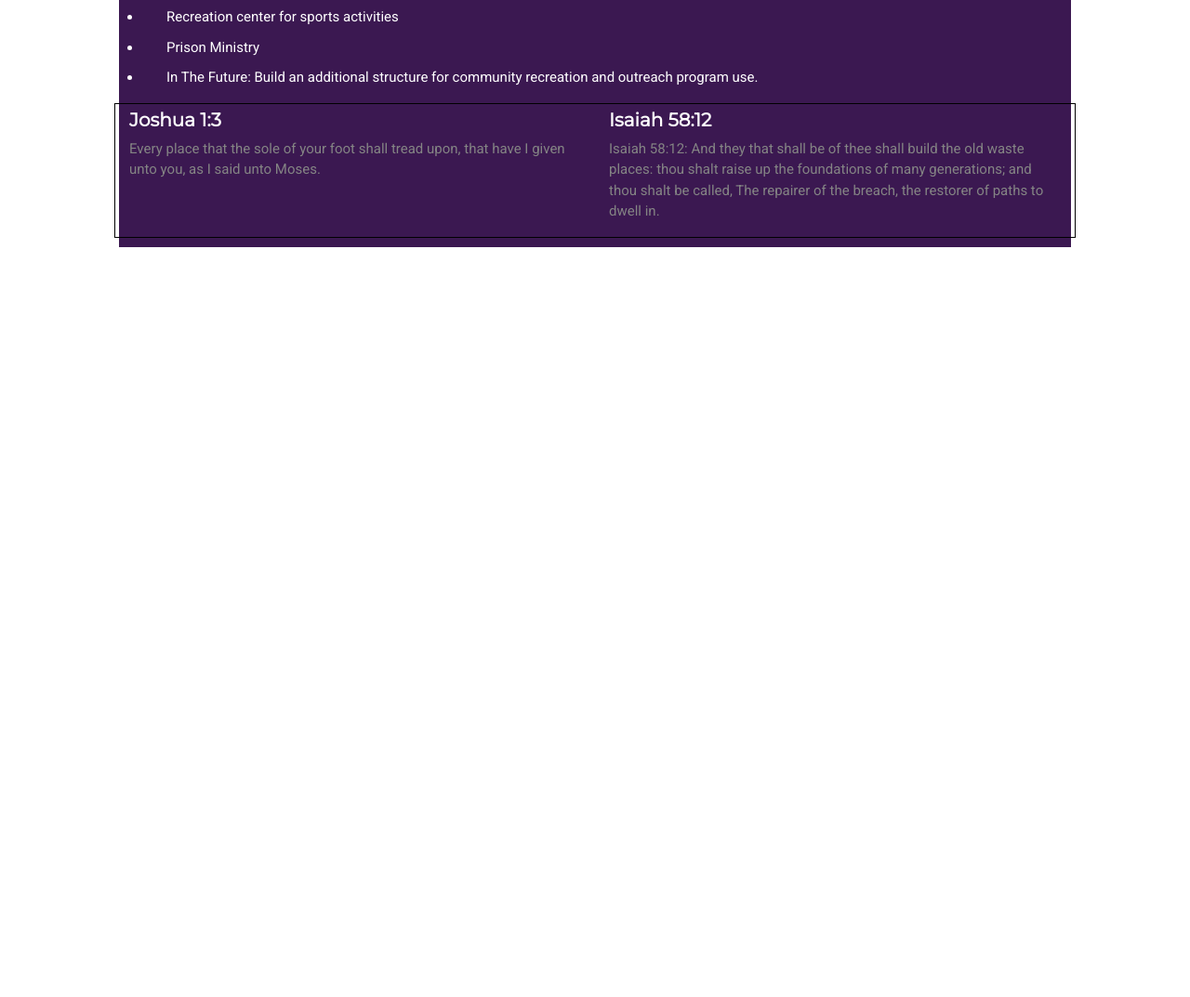
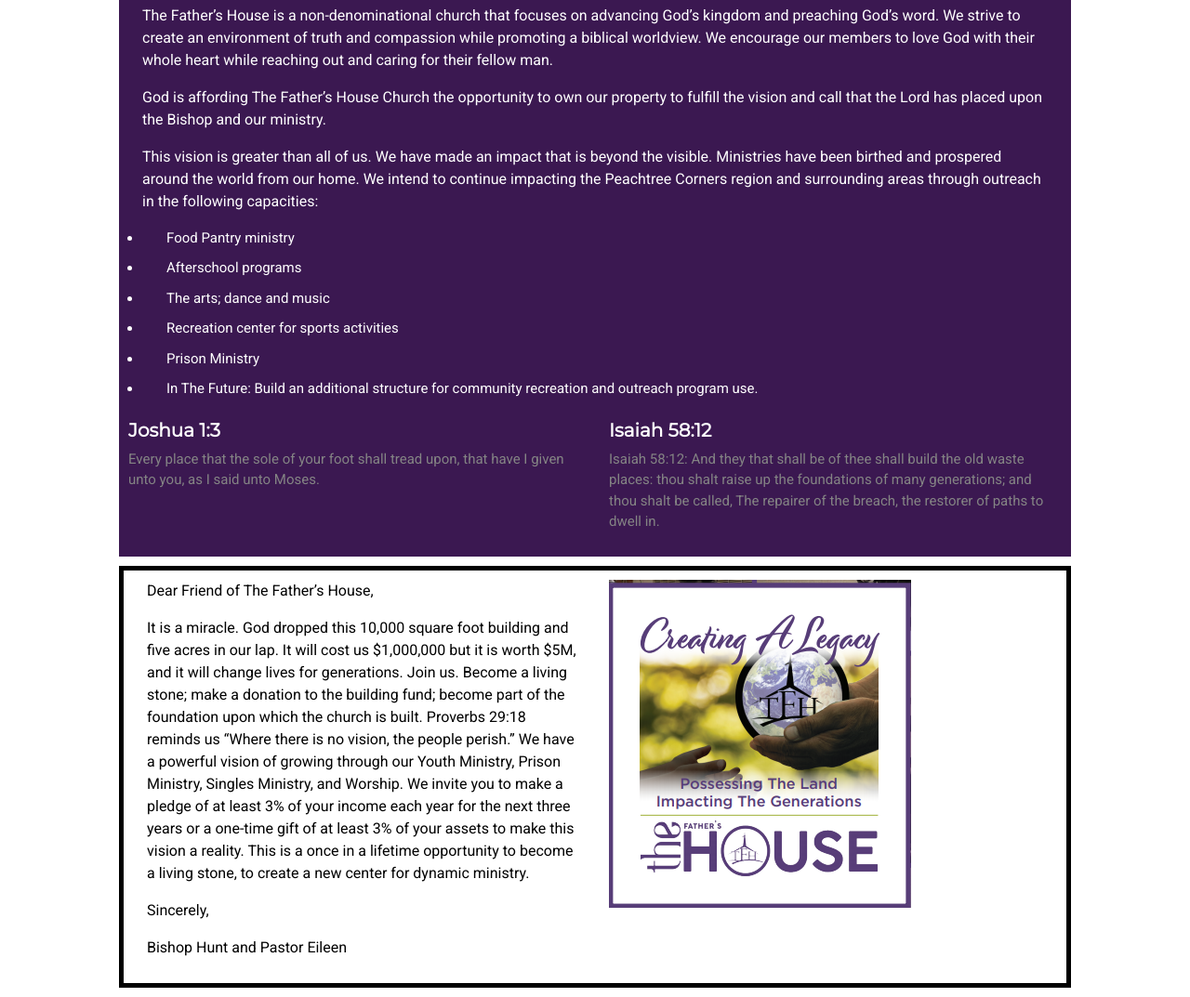
Before and after one commit to anelson0112/FathersHouseChurch, a plain HTML site: page index.html in a window 1280 px wide. Shown: the part 1312-2385 px from the top of the page at 93% size. Before the commit the page ends 1578 px from the top, so only its background shows below. Drawn offline with nearby package versions, Linux system fonts and the light colour scheme.

Commit message:
vision and legacy

```diff
--- a/index.html
+++ b/index.html
@@ -26,13 +26,17 @@
         <div class="container text-center text-md-left" data-aos="fade-up">
             <h1>The Father's House</h1>
             <h2>Capital Campaign</h2>
-      <a href="#about" class="btn-get-started scrollto">Get Started</a>
+
     </div>
   </section><!-- End Hero -->
 <!-- Bishop's Message -->
 <section id="message" class="message">
 <div class="container">
-
+  <div class="row">
+    <div class="col-lg-12">
+      <iframe width="560" height="315" src="https://www.youtube.com/embed/26uXFHKDnNg" title="YouTube video player" frameborder="0" allow="accelerometer; autoplay; clipboard-write; encrypted-media; gyroscope; picture-in-picture" allowfullscreen></iframe>
+    </div>
+    </div>
     <div class="row">
         <div class="col-lg-6">
           <img src="img/hands.jpg" class="img-fluid" alt="">
@@ -93,7 +97,31 @@
         </div>
       </div>
   </section><!-- End Vision Section -->
+  <!-- Legacy Section   -->
 
+  <section id="Legacy" class="legacy">
+    <div class="container">
+
+      <div class="row">
+
+        <div class="col-lg-6">
+
+          <p> Dear Friend of The Father’s House,</p>
+
+
+          <p>It is a miracle. God dropped this 10,000 square foot building and five acres in our lap. It will cost us $1,000,000 but it is worth $5M, and it will change lives for generations. Join us. Become a living stone; make a donation to the building fund; become part of the foundation upon which the church is built. Proverbs 29:18 reminds us “Where there is no vision, the people perish.” We have a powerful vision of growing through our Youth Ministry, Prison Ministry, Singles Ministry, and Worship. We invite you to make a pledge of at least 3% of your income each year for the next three years or a one-time gift of at least 3% of your assets to make this vision a reality. This is a once in a lifetime opportunity to become a living stone, to create a new center for dynamic ministry.</p>
+
+          <p>Sincerely,</p>
+          <p>Bishop Hunt and Pastor Eileen</p>
+        </div>
+        <div class="col-lg-6">
+          <img src="img\tfhcapturing.PNG" class="img-fluid" alt="">
+        </div>
+
+
+    </div>
+  </section>
+  <!--End Legacy Section-->
 
 
 
--- a/style.css
+++ b/style.css
@@ -16,11 +16,11 @@
   width: 100%;
   height: 60vh;
   background-image: url("fireworks.jpg")  ;
-  /* background:center center; */
   background-size: cover;
   position: relative;
   margin-top: 70px;
   padding: 0;
+  text-align: center;
 }
 
 #hero h1 {
@@ -55,6 +55,10 @@
   }
 
   /* message section*/
+  iframe{
+    display: block;
+    margin: 10px auto;
+  }
   .message {
     padding: 10px 0;
   }
@@ -106,8 +110,21 @@
   color: #848484;
 }
 
-.vision .icon-boxes{
+/* legacy section */
+.legacy{
+  padding: 10px;
+  width: 80%;
+  margin-top: 10px;
+  margin-bottom: 10px;
+  margin-left: auto;
+  margin-right: auto;
   border-style: solid;
-  border-width: 1px;
-  border-color: black;
+  border-width: 5px;
+
 }
+
+.legacy h3 {
+  font-weight: 600;
+  font-size: 32px;
+  color: #3b1851;
+}
```
Also changed, not shown: bishopandpastor.jpg (added), building.jpg (added), img/plaque.PNG (added), img/tfhcapturing.PNG (added), img/tfhchildren.PNG (added).
